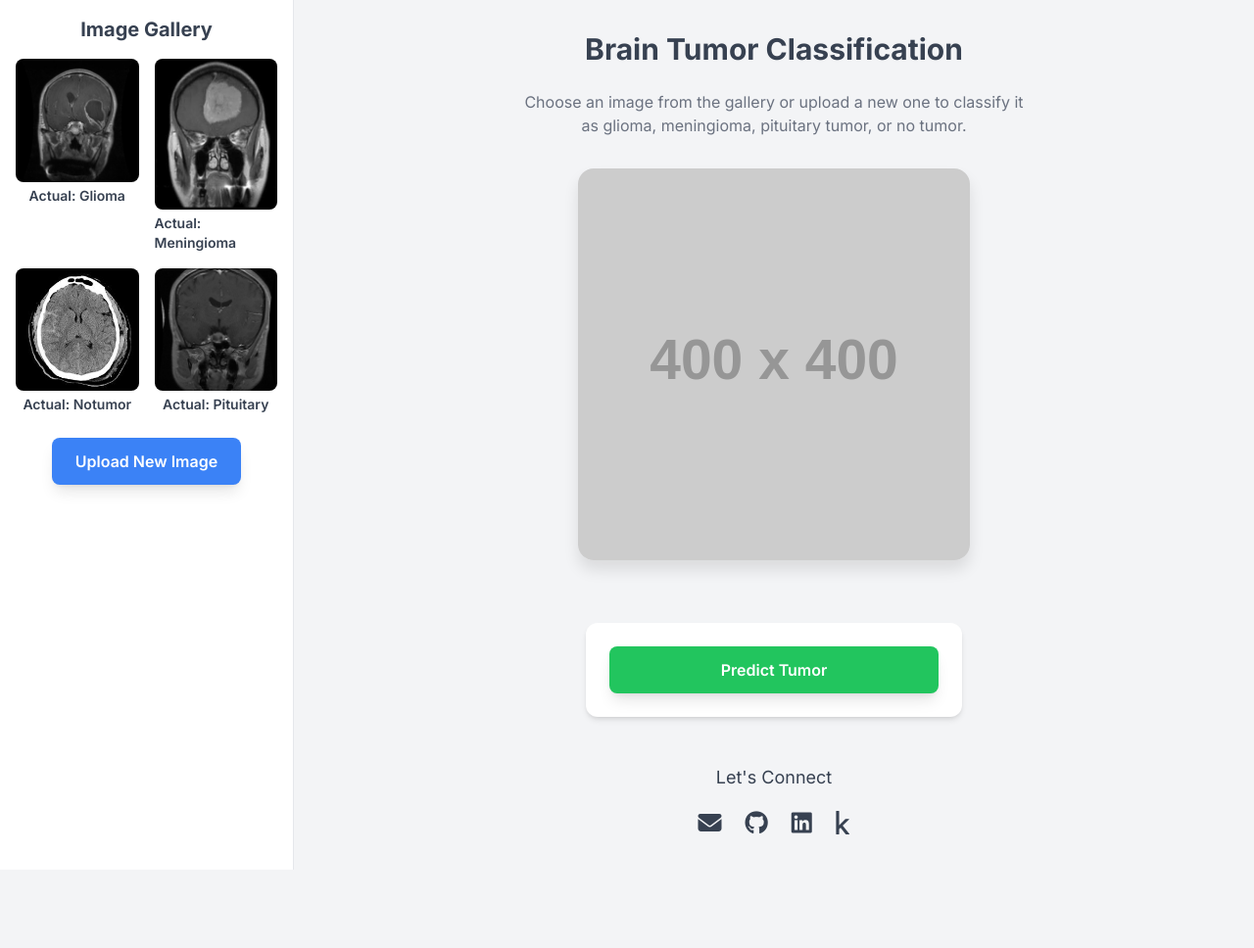
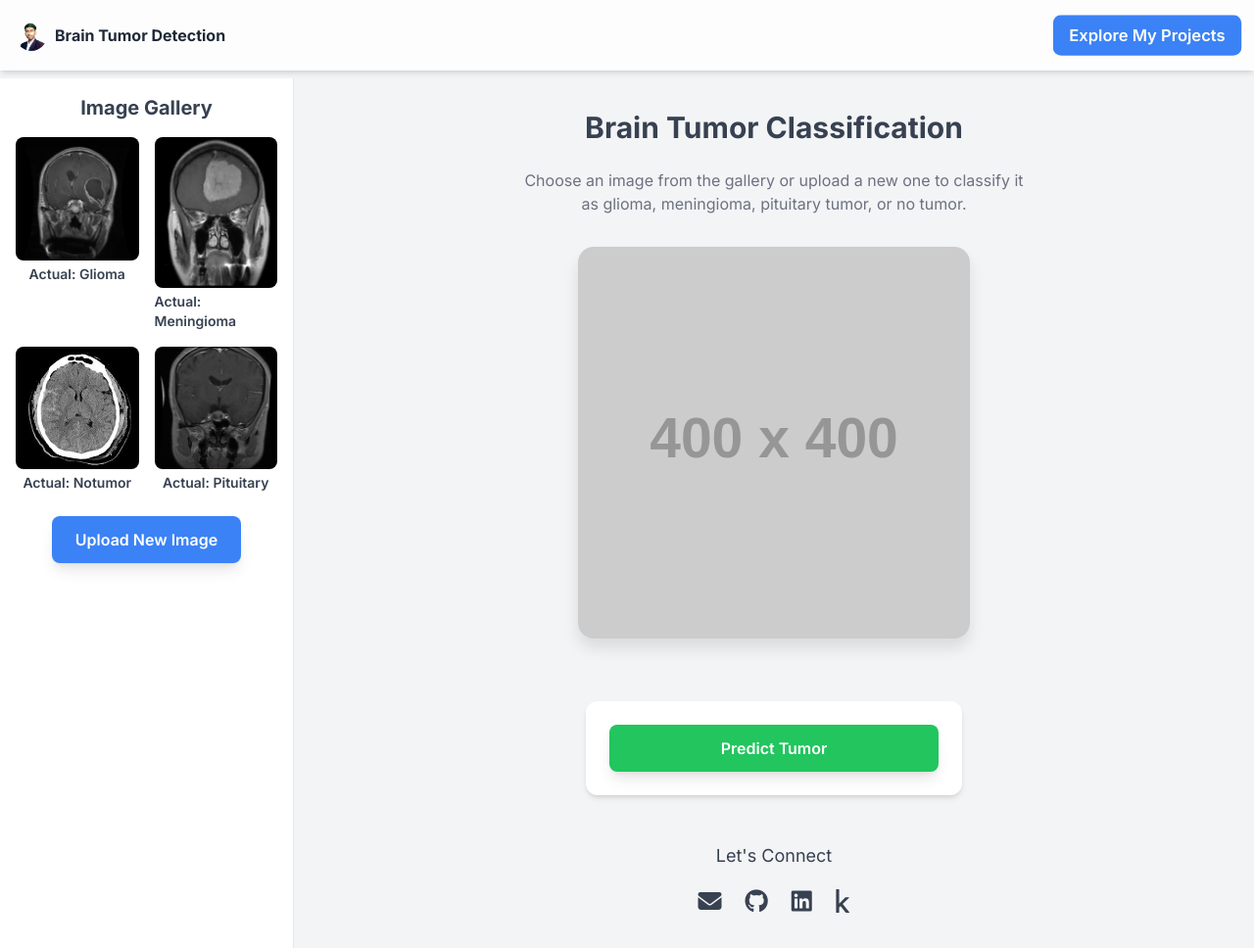
Before and after one commit to Jeet-047/brain-tumor-detection, a Flask app: page / in a window 1280 px wide. Shown: the whole page at 98% size. Before the commit the page ends 888 px from the top, so only its background shows below. Run offline with Flask 3, Linux system fonts and the light colour scheme; grey boxes labelled with a size stand in for pictures from a placeholder-image service; data that the repository does not hold is empty; parts of the project's set-up code (start-up, migrations or seed data) failed here and were passed over; some libraries are stand-ins or nearby versions.

Commit message:
add navbar and server wake up logic

```diff
--- a/app.py
+++ b/app.py
@@ -2,6 +2,7 @@ from flask import Flask, render_template, request, jsonify
 import tensorflow as tf
 from keras.utils import load_img, img_to_array
 import urllib.request
+import threading
 import numpy as np
 import os
 from io import BytesIO
@@ -9,6 +10,31 @@ import yaml
 
 # Initialize Flask app
 app = Flask(__name__)
+
+# Global flag to ensure wake-up runs only once
+wake_up_ran = False
+
+def wake_up_other_apps():
+    model_info = {}
+    with open("model_info.yaml", "r") as f:
+        model_info = yaml.safe_load(f)
+
+    urls = model_info.get("URLS", {})
+    for app_name, url in urls.items():
+        try:
+            print(f"Waking up {app_name} at {url}")
+            urllib.request.urlopen(url, timeout=120)
+            print(f"{app_name} is awake!")
+        except Exception as e:
+            print(f"Failed to wake up {app_name}: {e}")
+
+@app.before_request
+def trigger_wake_up():
+    global wake_up_ran
+    if not wake_up_ran:
+        wake_up_ran = True
+        # run wake up in a background thread so the request is not slowed down
+        threading.Thread(target=wake_up_other_apps, daemon=True).start()
 
 # Load model info from YAML
 with open("model_info.yaml", "r") as f:
--- a/model_info.yaml
+++ b/model_info.yaml
@@ -1,2 +1,7 @@
 MODEL_URL: "https://github.com/Jeet-047/brain-tumor-detection/releases/download/BT1.0.0/brain_tumor_lite.tflite"
 MODEL_PATH: "brain_tumor_lite.tflite"
+
+# Add other app under URLs section
+URLS: {
+  HEART_DISEASE_APP: "https://heart-disease-detection-jeet.onrender.com"
+}
--- a/templates/index.html
+++ b/templates/index.html
@@ -79,7 +79,6 @@
             transition: color 0.3s;
         }
         .social-link:hover {
-            /* Tailwind blue-600 */
             color: #2563eb;
         }
         .main-image {
@@ -101,11 +100,76 @@
         @keyframes spin {
             to { transform: rotate(360deg); }
         }
+        .dropdown-menu {
+            transition: opacity 0.2s ease-out, transform 0.2s ease-out;
+            transform: translateY(10px);
+            opacity: 0;
+            pointer-events: none;
+            left: 50%;
+            transform: translateX(-50%);
+        }
+        .dropdown-menu.active {
+            opacity: 1;
+            transform: translateY(0) translateX(-50%);
+            pointer-events: auto;
+        }
+        /* Mobile-specific adjustments for smaller screens */
+        @media (max-width: 430px) {
+            .navbar-title {
+                font-size: small;
+            }
+            .projects-button {
+                padding-top: 0.2rem;
+                padding-bottom: 0.2rem;
+                padding-left: 0.4rem;
+                padding-right: 0.4rem;
+                font-size: xx-small;
+            }
+            .projects-button-text {
+                font-size: xx-small;
+            }
+            .dropdown-menu {
+                width: 140px; /* Reduced width for the dropdown menu */
+            }
+            .dropdown-menu a {
+                font-size: x-small; /* Reduced font size for dropdown links */
+            }
+        }
+        /* Pulse animation for the button */
+        @keyframes pulse {
+            0%, 100% {
+                transform: scale(1);
+            }
+            50% {
+                transform: scale(1.05);
+            }
+        }
+        .pulse-animation {
+            animation: pulse 1s infinite;
+        }
     </style>
 </head>
 <body class="bg-gray-100">
-
-    <div class="container">
+    <!-- Navigation Bar -->
+    <nav class="bg-white/80 backdrop-blur-md p-4 fixed top-0 inset-x-0 z-50 shadow-md">
+        <div class="max-w-7xl mx-auto flex items-center justify-between">
+            <!-- Left side: Logo and Title -->
+            <div class="flex items-center space-x-2">
+                <img src="{{ url_for('static', filename='images/favicon.png') }}" alt="Logo" class="h-8 w-8 rounded-full">
+                <span class="text-l font-bold text-gray-800 navbar-title">Brain Tumor Detection</span>
+            </div>
+            <!-- Right side: Explore Projects Dropdown -->
+            <div class="relative">
+                <button id="projects-dropdown-btn" class="bg-blue-500 text-white font-semibold py-2 px-4 rounded-lg hover:bg-blue-600 transition-colors duration-200 projects-button pulse-animation">
+                    <span class="text-l projects-button-text">Explore My Projects</span>
+                </button>
+                <div id="projects-dropdown-menu" class="dropdown-menu absolute mt-2 w-48 bg-white rounded-md shadow-lg z-10">
+                    <a href="https://heart-disease-detection-jeet.onrender.com" class="block px-4 py-2 text-gray-700 hover:bg-gray-100 transition-colors duration-200">Heart Disease Detection</a>
+                </div>
+            </div>
+        </div>
+    </nav>
+    <div class="container mt-20">
         <!-- Left Side: Image Gallery -->
         <div class="gallery-container">
             <h2 class="text-xl font-bold mb-4 text-center">Image Gallery</h2>
@@ -200,6 +264,8 @@
         const errorMessageDiv = document.getElementById('error-message');
         const uploadButtonText = document.getElementById('upload-button-text');
         const predictionSection = document.getElementById('prediction-section');
+        const projectsDropdownBtn = document.getElementById('projects-dropdown-btn');
+        const projectsDropdownMenu = document.getElementById('projects-dropdown-menu');
 
         let selectedFile = null;
         let selectedGalleryImage = null;
@@ -296,6 +362,17 @@
                 errorMessageDiv.classList.remove('hidden');
             }
         });
+
+        // Dropdown menu logic
+        projectsDropdownBtn.addEventListener('click', () => {
+            projectsDropdownMenu.classList.toggle('active');
+        });
+
+        document.addEventListener('click', (e) => {
+            if (!projectsDropdownBtn.contains(e.target) && !projectsDropdownMenu.contains(e.target)) {
+                projectsDropdownMenu.classList.remove('active');
+            }
+        });
     </script>
 
 </body>
```
